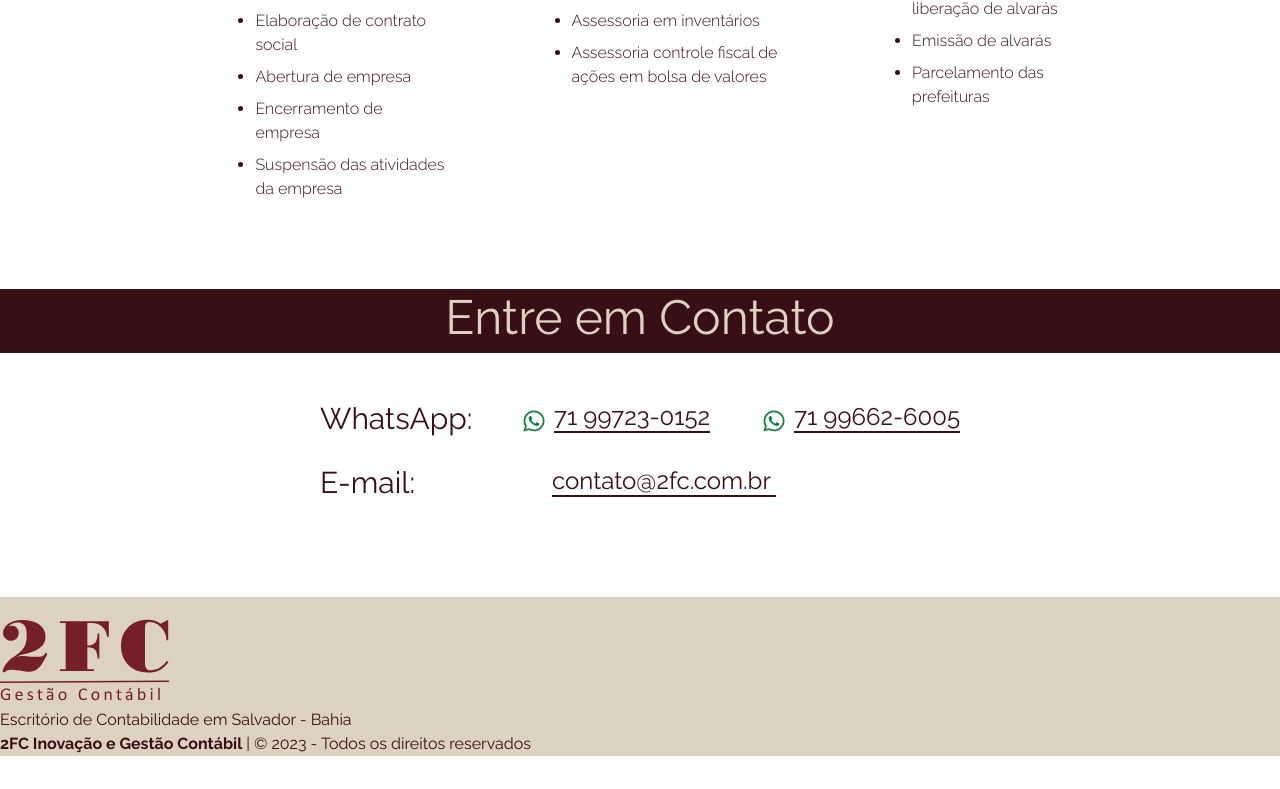
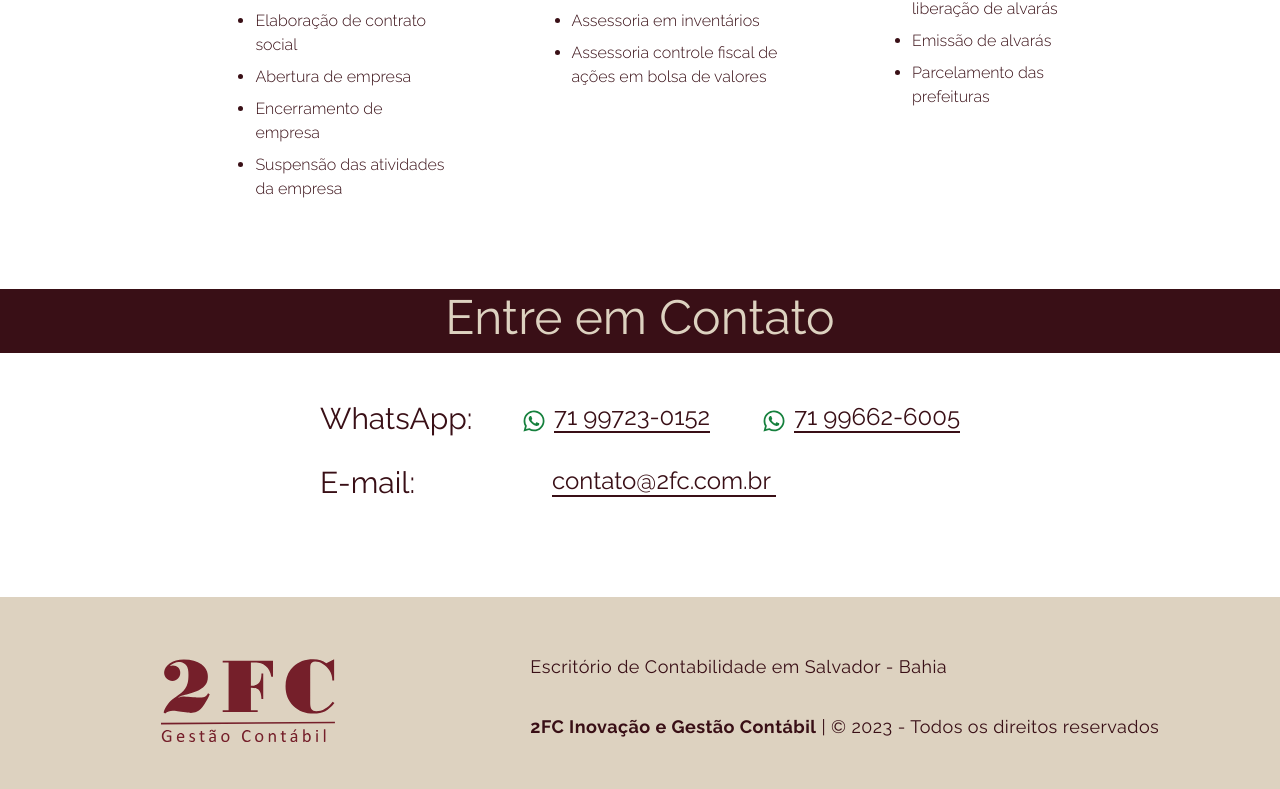
Before and after one commit to devruso/landing-page-2fc, a React (Create React App) app: page / in a window 1280 px wide. Shown: the part 1870-2659 px from the top of the page. Before the commit the page ends 2626 px from the top, so only its background shows below. Built offline with nearby package versions, Linux system fonts and the light colour scheme.

Commit message:
feat: concluded component

```diff
--- a/src/components/Footer.tsx
+++ b/src/components/Footer.tsx
@@ -1,10 +1,12 @@
 import logo from "../assets/NEWLOGO.svg"
 export default function Footer(): JSX.Element{
     return(
-    <footer className="h-2/3 w-full bg-pistache text-vinho">
-        <img src={logo} alt="Logo 2FC" className="text-5xl" />
-        <p className="">Escritório de Contabilidade em Salvador - Bahia</p>
-        <p><b>2FC Inovação e Gestão Contábil</b> | © 2023 - Todos os direitos reservados</p>
+    <footer className="h-2/3 w-full bg-pistache text-vinho p-6 flex flex-col md:flex-row justify-around">
+        <img src={logo} alt="Logo 2FC" className="w-28 lg:w-44 lg:ml-10" />
+        <div className="">
+        <p className="mt-8 text-lg tracking-wide">Escritório de Contabilidade em Salvador - Bahia</p>
+        <p className="mt-8 mb-6 text-lg tracking-wide"><b>2FC Inovação e Gestão Contábil</b> | © 2023 - Todos os direitos reservados</p>
+        </div>
     </footer>
 
 )}
```
